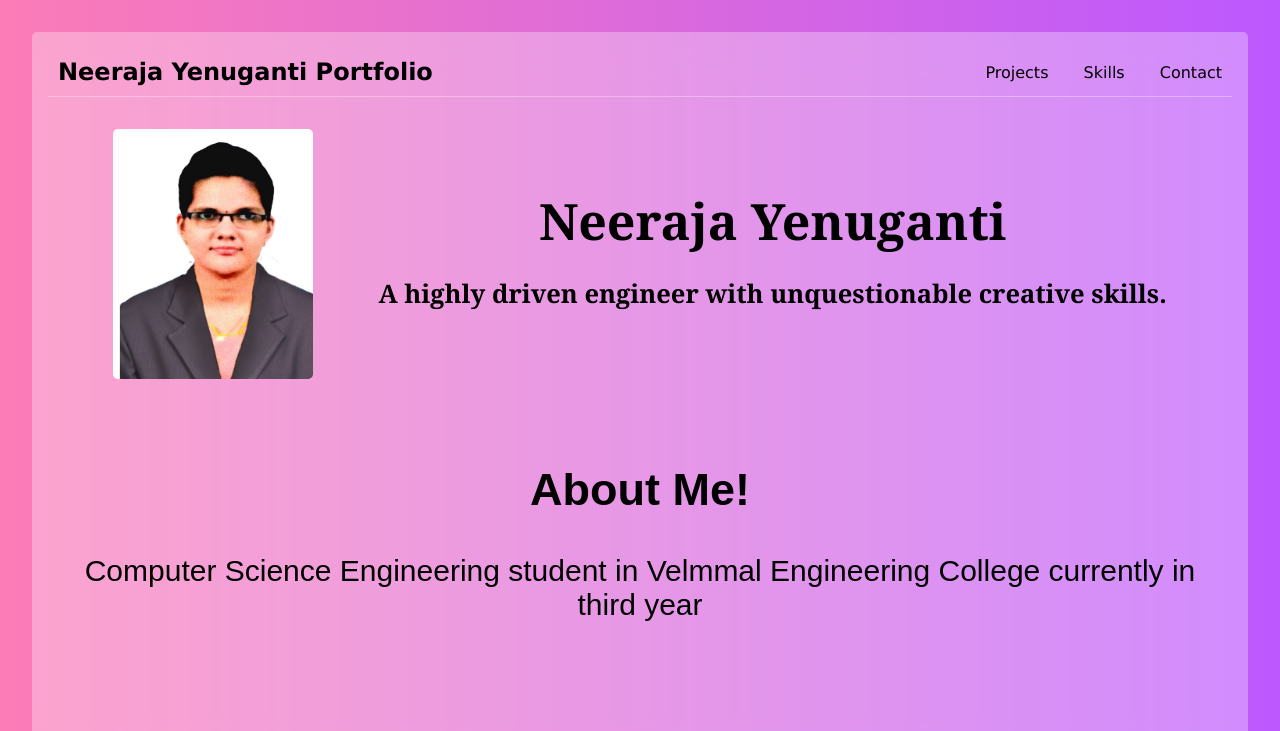
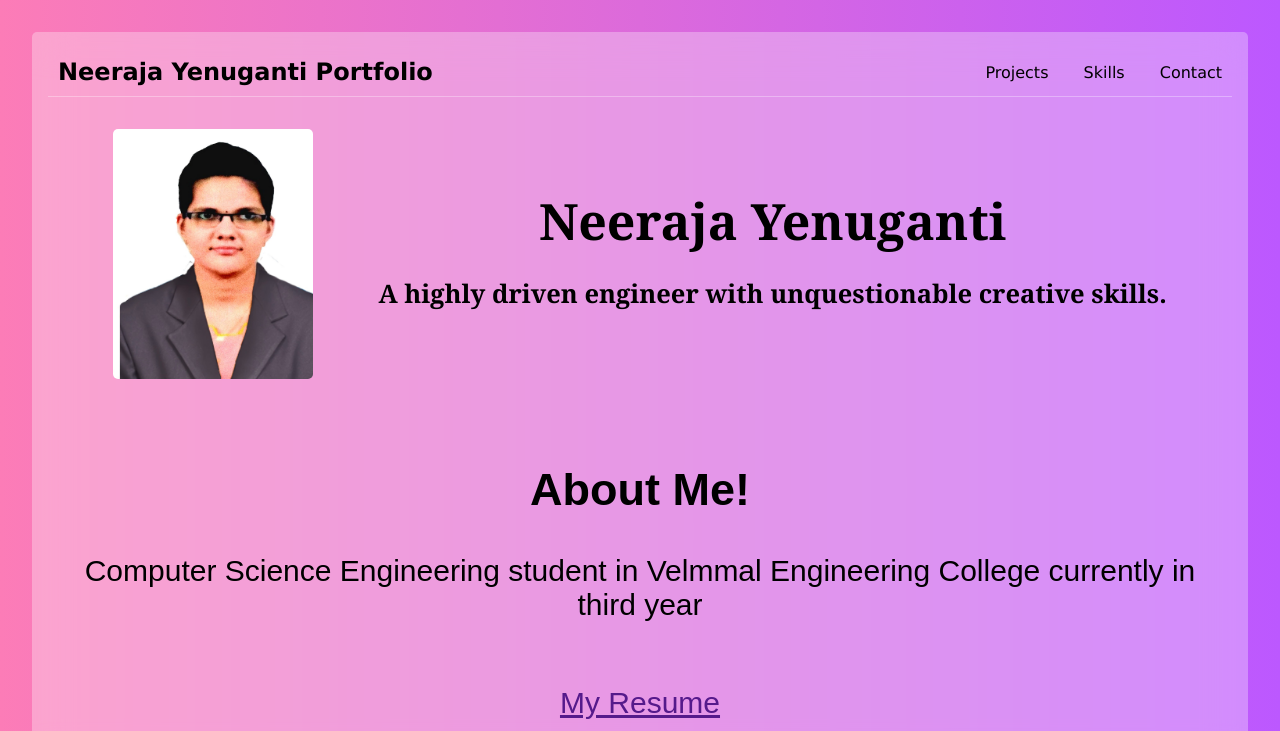
Before and after one commit to neeraja2001/portfolio, a plain HTML site: page index.html in a window 1280 px wide. Shown: the top 731 px of the page. Drawn offline with Linux system fonts and the light colour scheme.

Commit message:
Update index.html

```diff
--- a/index.html
+++ b/index.html
@@ -38,6 +38,7 @@
 <section class='aboutme'>
     <h1>About Me!</h1>
     <p>Computer Science Engineering student in Velmmal Engineering College currently in third year</p><br>
+    <a  href ="" attributes-list download >  My Resume </a>
 </section>
 
 <section class="skillprojects">
```
